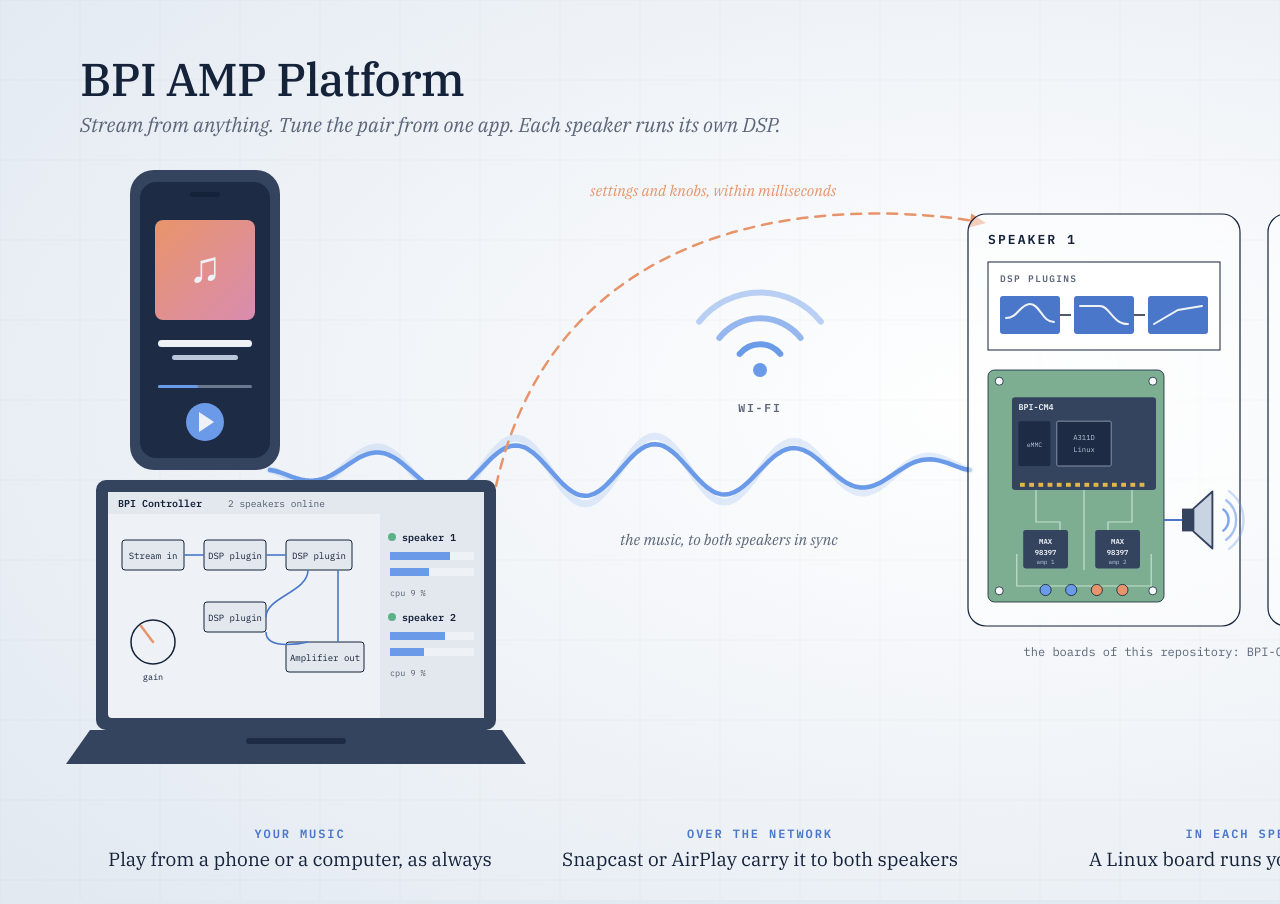
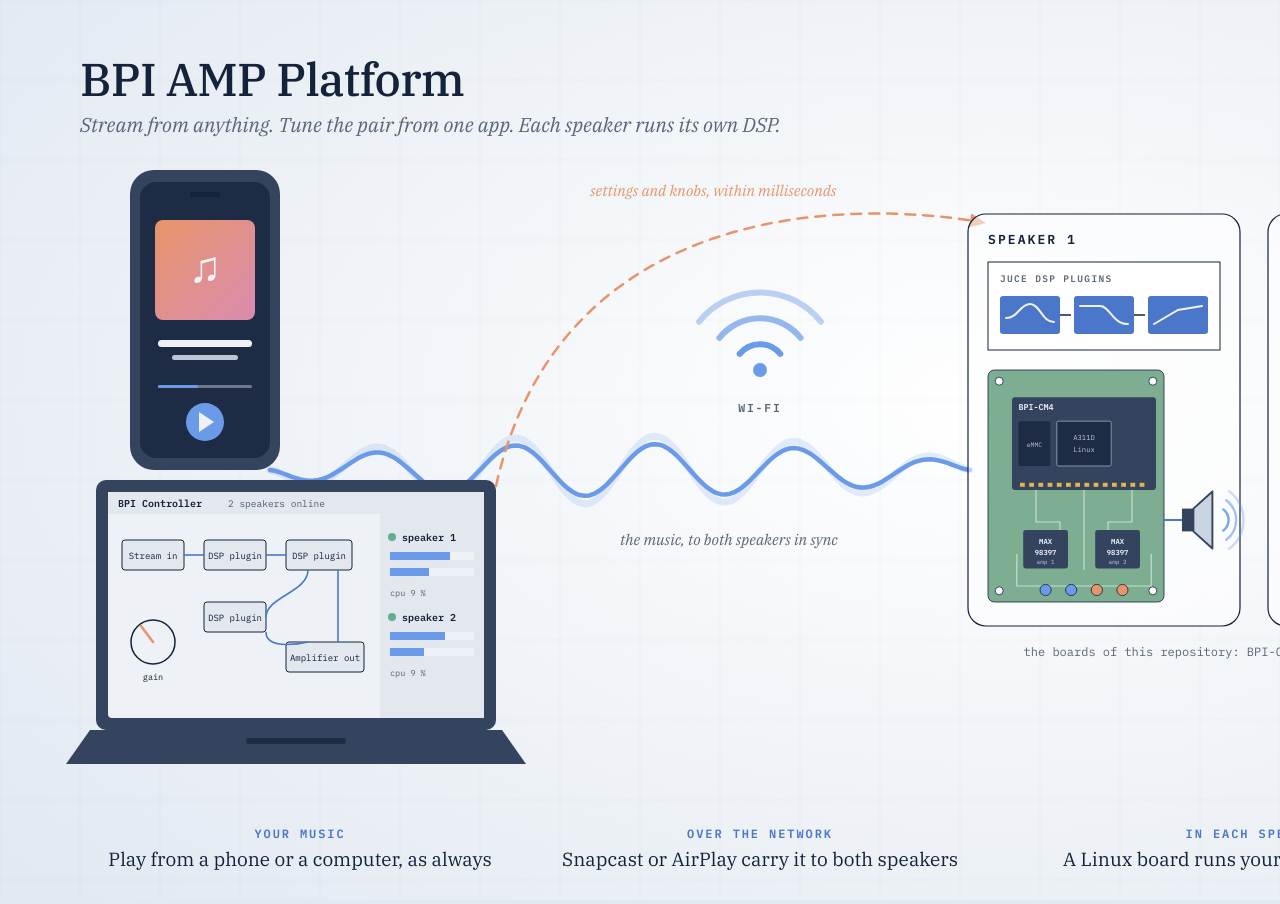
Before and after one commit to AMuszkat/bpi_amp_platform, a plain HTML site: page docs/diagrams/hero.html in a window 1280 px wide. Shown: the top 904 px of the page. Drawn offline with Linux system fonts and the light colour scheme.

Commit message:
docs: the opening picture names JUCE: the speakers run JUCE DSP plugins
Co-Authored-By: Claude Opus 5.5 <noreply@anthropic.com>

```diff
--- a/docs/diagrams/hero.html
+++ b/docs/diagrams/hero.html
@@ -78,7 +78,7 @@
 <rect x="968" y="214" width="272" height="412" rx="18" fill="#FFFFFF" fill-opacity="0.55" stroke="#14223A" stroke-width="1.2"/>
 <text x="988" y="244" fill="#14223A" text-anchor="start" style="font-family: 'IBM Plex Mono', ui-monospace, 'SF Mono', Menlo, monospace; font-size: 13px; font-weight: 600; letter-spacing: 0.16em">SPEAKER 1</text>
 <rect x="988" y="262" width="232" height="88" fill="#FFFFFF" stroke="#14223A" stroke-width="1"/>
-<text x="1000" y="282" fill="#5B6678" text-anchor="start" style="font-family: 'IBM Plex Mono', ui-monospace, 'SF Mono', Menlo, monospace; font-size: 9.5px; font-weight: 600; letter-spacing: 0.14em">DSP PLUGINS</text>
+<text x="1000" y="282" fill="#5B6678" text-anchor="start" style="font-family: 'IBM Plex Mono', ui-monospace, 'SF Mono', Menlo, monospace; font-size: 9.5px; font-weight: 600; letter-spacing: 0.14em">JUCE DSP PLUGINS</text>
 <rect x="1000.0" y="296" width="60.0" height="38" rx="3" fill="#4A77C9"/>
 <path d="M1006 318 C1018 318 1020 304 1030.0 304 C1040.0 304 1042.0 322 1054.0 322" fill="none" stroke="#EEF2F6" stroke-width="2" stroke-linecap="round"/>
 <path d="M1060.0 315 L1071.0 315" stroke="#14223A" stroke-width="1.5"/>
@@ -140,7 +140,7 @@
 <rect x="1268" y="214" width="272" height="412" rx="18" fill="#FFFFFF" fill-opacity="0.55" stroke="#14223A" stroke-width="1.2"/>
 <text x="1288" y="244" fill="#14223A" text-anchor="start" style="font-family: 'IBM Plex Mono', ui-monospace, 'SF Mono', Menlo, monospace; font-size: 13px; font-weight: 600; letter-spacing: 0.16em">SPEAKER 2</text>
 <rect x="1288" y="262" width="232" height="88" fill="#FFFFFF" stroke="#14223A" stroke-width="1"/>
-<text x="1300" y="282" fill="#5B6678" text-anchor="start" style="font-family: 'IBM Plex Mono', ui-monospace, 'SF Mono', Menlo, monospace; font-size: 9.5px; font-weight: 600; letter-spacing: 0.14em">DSP PLUGINS</text>
+<text x="1300" y="282" fill="#5B6678" text-anchor="start" style="font-family: 'IBM Plex Mono', ui-monospace, 'SF Mono', Menlo, monospace; font-size: 9.5px; font-weight: 600; letter-spacing: 0.14em">JUCE DSP PLUGINS</text>
 <rect x="1300.0" y="296" width="60.0" height="38" rx="3" fill="#4A77C9"/>
 <path d="M1306 318 C1318 318 1320 304 1330.0 304 C1340.0 304 1342.0 322 1354.0 322" fill="none" stroke="#EEF2F6" stroke-width="2" stroke-linecap="round"/>
 <path d="M1360.0 315 L1371.0 315" stroke="#14223A" stroke-width="1.5"/>
@@ -205,7 +205,7 @@
 <text x="760" y="838" fill="#4A77C9" text-anchor="middle" style="font-family: 'IBM Plex Mono', ui-monospace, 'SF Mono', Menlo, monospace; font-size: 12px; font-weight: 600; letter-spacing: 0.16em">OVER THE NETWORK</text>
 <text x="760" y="866" fill="#14223A" text-anchor="middle" style="font-family: 'IBM Plex Serif', Georgia, serif; font-size: 19px; font-weight: 400">Snapcast or AirPlay carry it to both speakers</text>
 <text x="1254" y="838" fill="#4A77C9" text-anchor="middle" style="font-family: 'IBM Plex Mono', ui-monospace, 'SF Mono', Menlo, monospace; font-size: 12px; font-weight: 600; letter-spacing: 0.16em">IN EACH SPEAKER</text>
-<text x="1254" y="866" fill="#14223A" text-anchor="middle" style="font-family: 'IBM Plex Serif', Georgia, serif; font-size: 19px; font-weight: 400">A Linux board runs your DSP plugins</text>
+<text x="1254" y="866" fill="#14223A" text-anchor="middle" style="font-family: 'IBM Plex Serif', Georgia, serif; font-size: 19px; font-weight: 400">A Linux board runs your JUCE DSP plugins</text>
 </svg>
 </div>
 </body></html>
```
Also changed, not shown: README.md, docs/images/hero.png, 1 other file.
